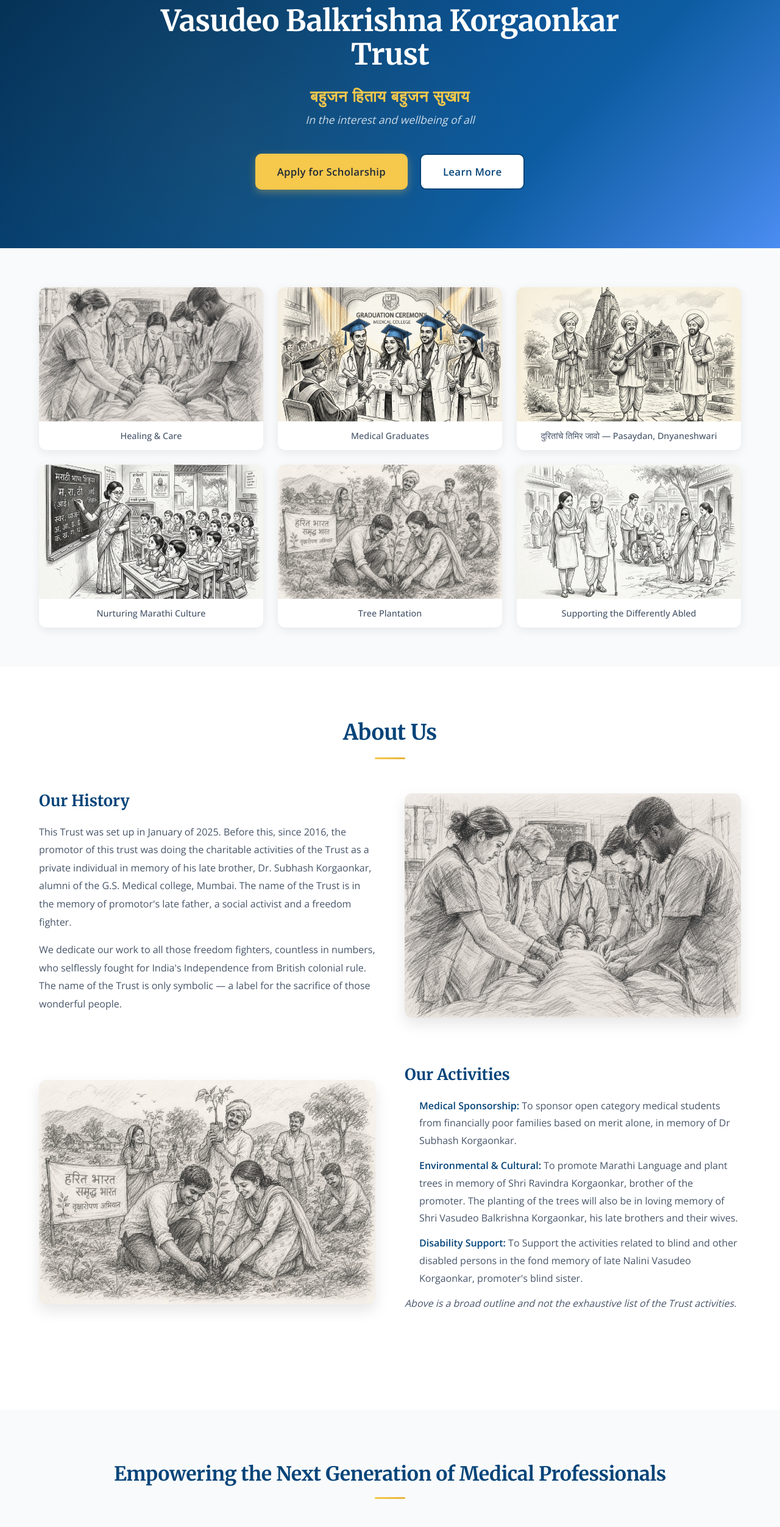
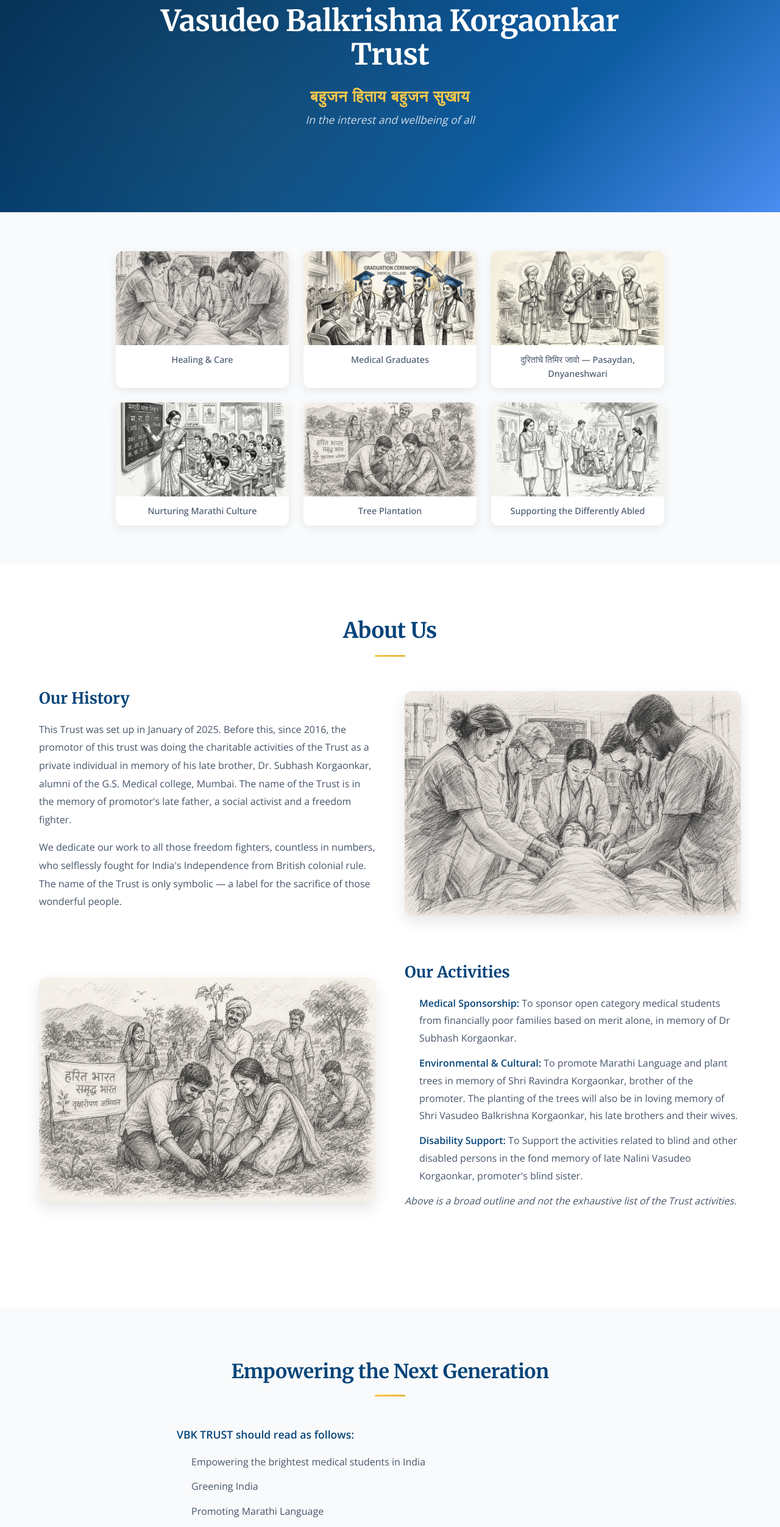
Before and after one commit to nihalkorgaonkar/vbktrust-scholarship-portal, a React (Vite) app: page / in a window 1280 px wide. Shown: the part 234-2738 px from the top of the page at 61% size. Built offline with nearby package versions, Linux system fonts and the light colour scheme; no server answers.

Commit message:
Apply editorial changes from PDF (buttons, gallery size, form text, new field)

```diff
--- a/src/components/Navbar.jsx
+++ b/src/components/Navbar.jsx
@@ -28,13 +28,11 @@ const Navbar = () => {
           <Link to="/" className="nav-link">Home</Link>
           <Link to="/about" className="nav-link">About Us</Link>
           <Link to="/contact" className="nav-link">Contact Us</Link>
-          <Link to="/register" className="nav-link">Apply</Link>
         </div>
 
         {/* Desktop Actions */}
         <div className="navbar-actions hidden-mobile flex items-center gap-4">
           <Link to="/admin" className="nav-link" style={{fontSize: '0.85rem'}}>Admin</Link>
-          <button className="btn btn-cta" onClick={() => navigate('/register')}>Apply for Scholarship</button>
         </div>
 
         {/* Mobile Toggle */}
@@ -51,7 +49,6 @@ const Navbar = () => {
           <Link to="/contact" className="mobile-link" onClick={toggleMenu}>Contact Us</Link>
           <div className="mobile-divider"></div>
           <Link to="/admin" className="mobile-link" onClick={toggleMenu}>Admin</Link>
-          <Link to="/register" className="mobile-link btn-cta" style={{textAlign:'center', marginTop:'1rem'}} onClick={toggleMenu}>Apply for Scholarship</Link>
         </div>
       )}
     </nav>
--- a/src/pages/LandingPage.css
+++ b/src/pages/LandingPage.css
@@ -86,6 +86,8 @@
   display: grid;
   grid-template-columns: repeat(3, 1fr);
   gap: 1.5rem;
+  max-width: 900px;
+  margin: 0 auto;
 }
 
 .gallery-item {
@@ -103,7 +105,7 @@
 
 .gallery-item img {
   width: 100%;
-  height: 220px;
+  height: 154px;
   object-fit: cover;
   display: block;
 }
--- a/src/pages/LandingPage.jsx
+++ b/src/pages/LandingPage.jsx
@@ -15,16 +15,6 @@ const LandingPage = () => {
           <h1 className="hero-title">Vasudeo Balkrishna Korgaonkar Trust</h1>
           <p className="hero-sanskrit">बहुजन हिताय बहुजन सुखाय</p>
           <p className="hero-subtitle">In the interest and wellbeing of all</p>
-          <div className="hero-actions">
-            <button className="btn btn-cta btn-lg" onClick={() => navigate('/register')}>
-              Apply for Scholarship
-            </button>
-            <button className="btn btn-outline btn-lg" style={{backgroundColor: 'white'}} onClick={() => {
-              document.getElementById('about').scrollIntoView({ behavior: 'smooth' });
-            }}>
-              Learn More
-            </button>
-          </div>
         </div>
       </section>
 
@@ -102,22 +92,25 @@ const LandingPage = () => {
       {/* Scholarship Info Section */}
       <section className="scholarship-section">
         <div className="container">
-          <h2 className="section-title text-center">Empowering the Next Generation of Medical Professionals</h2>
-          <div className="scholarship-cards">
-            <div className="scholarship-card card">
-              <div className="feature-icon"><GraduationCap size={32} /></div>
-              <h3>MBBS Scholarships</h3>
-              <p>At the moment the Trust will sponsor 2 Scholarships. The application is open to the open category students from financially poor families.</p>
-            </div>
-            <div className="scholarship-card card">
-              <div className="feature-icon"><HeartHandshake size={32} /></div>
-              <h3>Preference & Eligibility</h3>
-              <p>The Trust would prefer students from Maharashtra, at least one of them should be of Marathi Mother Tongue. Students from G.S. Medical College, Grand Medical College, Sion Hospital, and Nayar Hospital may apply.</p>
-            </div>
-            <div className="scholarship-card card">
-              <div className="feature-icon"><BookOpen size={32} /></div>
-              <h3>Commitment Expected</h3>
-              <p>Selected candidates should commit at least first 5 years of practicing medicine in India. They are also expected to volunteer in Trust activities such as medical camps in rural and tribal areas.</p>
+          <h2 className="section-title text-center">Empowering the Next Generation</h2>
+
+          <div className="empowering-content" style={{maxWidth: '700px', margin: '0 auto', textAlign: 'left'}}>
+            <p style={{fontSize: '1.1rem', marginBottom: '1rem', color: 'var(--primary-color)', fontWeight: 'bold'}}>VBK TRUST should read as follows:</p>
+            <ul className="activities-list" style={{marginBottom: '2rem'}}>
+              <li>Empowering the brightest medical students in India</li>
+              <li>Greening India</li>
+              <li>Promoting Marathi Language</li>
+              <li>Helping physically handicapped</li>
+            </ul>
+
+            <p className="note-text" style={{fontWeight: 'bold', color: '#d32f2f', marginBottom: '2rem', textAlign: 'center'}}>
+              Before applying Candidates are expected to understand the ethos of the Trust. So carefully study the information about the Trust.
+            </p>
+
+            <div className="text-center">
+              <button className="btn btn-cta btn-lg" onClick={() => navigate('/register')}>
+                Apply
+              </button>
             </div>
           </div>
         </div>
--- a/src/pages/RegistrationPage.jsx
+++ b/src/pages/RegistrationPage.jsx
@@ -18,7 +18,8 @@ const RegistrationPage = () => {
     familyOccupation: '',
     neetRollNumber: '',
     collegeName: '',
-    otherCollegeName: ''
+    otherCollegeName: '',
+    reasonForScholarship: ''
   });
   const [documents, setDocuments] = useState({
     admissionLetter: null,
@@ -60,7 +61,7 @@ const RegistrationPage = () => {
 
   const isStep1Valid = formData.email && formData.phoneNumber;
   const isLanguageValid = formData.motherTongue !== 'Other' || (formData.motherTongue === 'Other' && formData.otherLanguage);
-  const isStep2Valid = formData.fullName && formData.motherTongue && isLanguageValid && formData.postalAddress && formData.permanentAddress && formData.familyOccupation && formData.neetRollNumber && formData.collegeName;
+  const isStep2Valid = formData.fullName && formData.motherTongue && isLanguageValid && formData.postalAddress && formData.permanentAddress && formData.familyOccupation && formData.neetRollNumber && formData.collegeName && formData.reasonForScholarship;
   const isStep3Valid = documents.admissionLetter && documents.incomeCertificate && documents.twelfthMarksheet && documents.neetScore && documents.writeupDocument && documents.academicAchievements;
 
   const nextStep = (e) => {
@@ -151,6 +152,7 @@ const RegistrationPage = () => {
           neet_score_path: neetScorePath,
           writeup_document_path: writeupDocumentPath,
           academic_achievements_path: academicAchievementsPath,
+          reason_for_scholarship: formData.reasonForScholarship,
           status: 'Pending'
         }]);
 
@@ -187,6 +189,7 @@ const RegistrationPage = () => {
               <li>The Trust would prefer students from <strong>Maharashtra</strong>; at least one should be of <strong>Marathi Mother Tongue</strong>.</li>
               <li>Students from <strong>G.S. Medical College, Grand Medical College, Sion Hospital Medical College, and Nayar Hospital College</strong> may apply.</li>
               <li>Selected candidates should commit to at least <strong>first 5 years of practicing medicine in India</strong>.</li>
+              <li>The candidates selected ...... After that if they wish to go abroad for employment, they are morally obliged to sponsor at least one student from poor homes in either medicine, pure sciences, or technology in consultation with the Trust.</li>
               <li>Candidates are expected to <strong>volunteer and participate</strong> in Trust activities such as medical camps in rural and tribal areas.</li>
             </ul>
           </div>
@@ -282,6 +285,11 @@ const RegistrationPage = () => {
                   <input type="text" name="otherCollegeName" className="form-input" placeholder="Enter your medical college name" value={formData.otherCollegeName} onChange={handleInputChange} required />
                 </div>
               )}
+
+              <div className="form-group mt-4">
+                <label className="form-label">Why do you think the Trust should offer you this Scholarship?</label>
+                <textarea name="reasonForScholarship" className="form-input" rows="4" placeholder="Briefly explain your need for this scholarship and your future goals." value={formData.reasonForScholarship} onChange={handleInputChange} required></textarea>
+              </div>
             </div>
           )}
 
```
